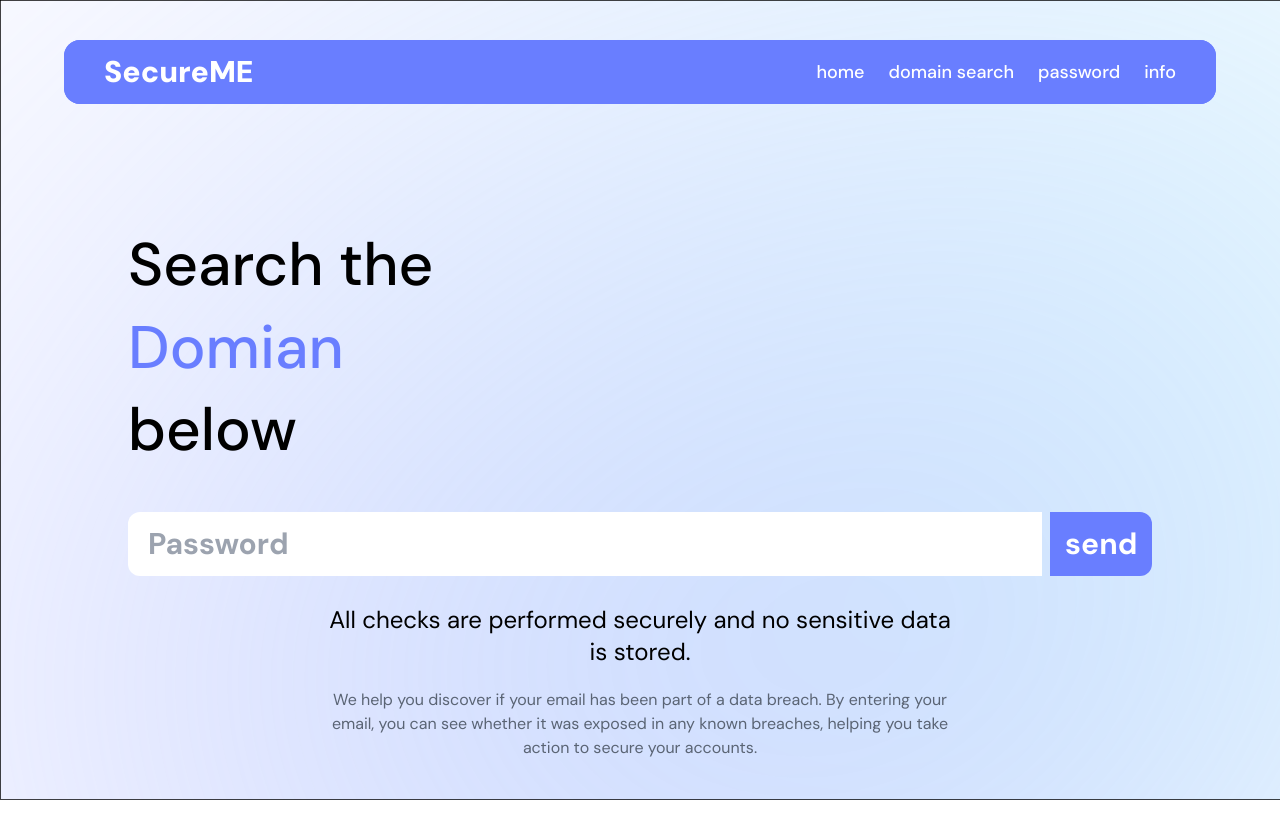
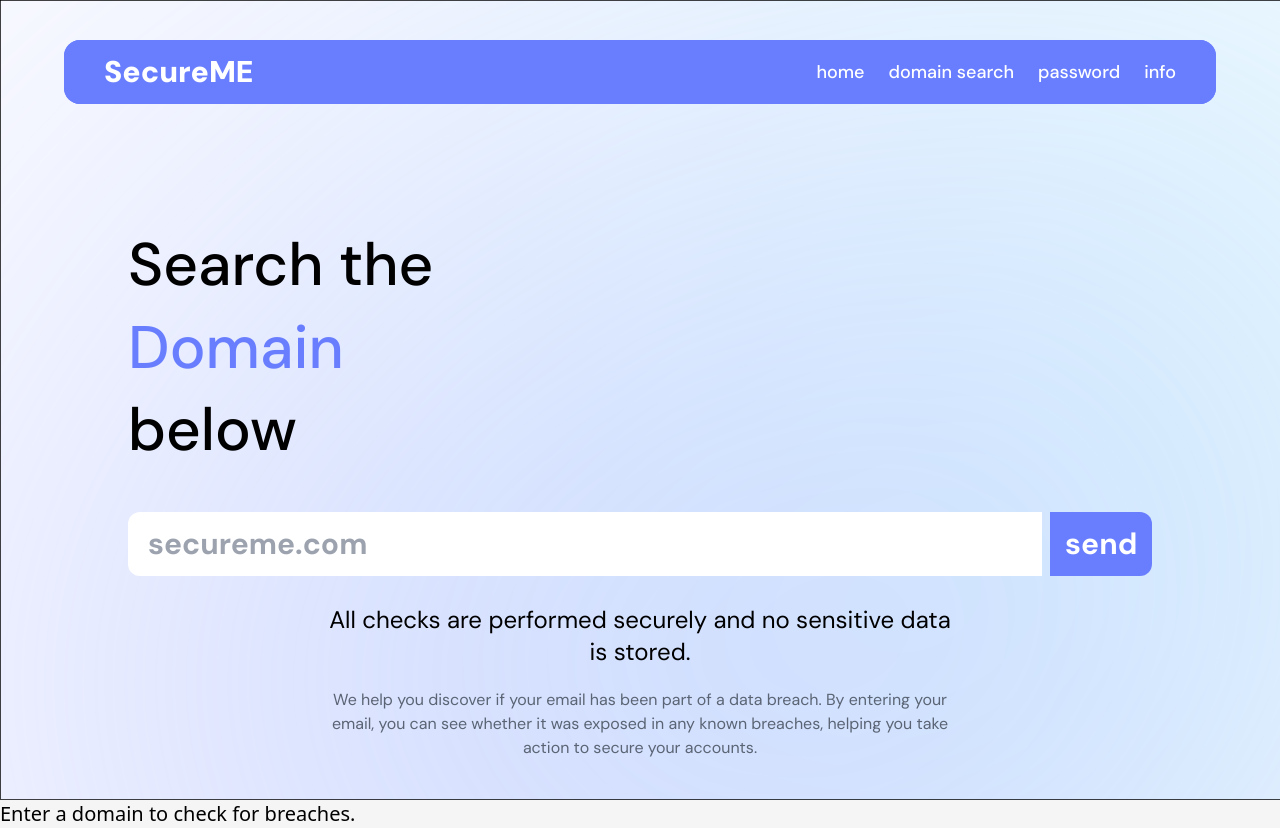
Before and after one commit to R3tr0gh057/Interface-KJC-hackathon, a React (Vite) app: page /domain-search in a window 1280 px wide. Before the commit the page ends 800 px from the top, so only its background shows below. Built offline with nearby package versions, Linux system fonts and the light colour scheme.

Commit message:
Added functionality

```diff
--- a/src/App.jsx
+++ b/src/App.jsx
@@ -3,6 +3,7 @@ import Home from './pages/Home';
 import DomainSearch from './pages/DomainSearch';
 import PasswordSearch from './pages/PasswordSearch';
 import NavBar from './components/NavBar'; // Import NavBar
+import Info from './pages/Info'; // Import NavBar
 
 function App() {
     return (
@@ -12,6 +13,7 @@ function App() {
                 <Route path="/" element={<Home />} />
                 <Route path="/domain-search" element={<DomainSearch />} />
                 <Route path="/password" element={<PasswordSearch />} />
+                <Route path="/info" element={<Info />} />
                 {/* You can add more routes here */}
             </Routes>
         </Router>
--- a/src/components/PwdSearchBar.jsx
+++ /dev/null
@@ -1,15 +0,0 @@
-import {checkPassword} from "../scripts/lib.js"
-
-export default function SearchBar() {
-    const handleSubmit = (event) => {
-        event.preventDefault();
-        console.log(checkPassword(event.target[0].value))
-    }
-
-	return (
-		<form onSubmit={handleSubmit} className="w-full flex gap-2 dm-sans">
-			<input className="w-[90%] h-16 pl-5 rounded-bl-xl rounded-tl-xl text-3xl font-bold border-gray-500" placeholder="Password" id="password" />
-			<button type="submit" className="bg-[#697EFF] w-[10%] text-white rounded-br-xl rounded-tr-xl text-3xl font-bold">send</button>
-		</form>
-	);
-}
--- a/src/components/SearchBar.jsx
+++ b/src/components/SearchBar.jsx
@@ -1,9 +1,8 @@
 
-export default function SearchBar({handleSubmit}) {
-
+export default function SearchBar({handleSubmit, placeholder}) {
 	return (
 		<form onSubmit={handleSubmit} className="w-full flex gap-2 dm-sans">
-			<input className="w-[90%] h-16 pl-5 rounded-bl-xl rounded-tl-xl text-3xl font-bold border-gray-500" placeholder="secureme@gmail.com" type="email" id="email" />
+			<input className="w-[90%] h-16 pl-5 rounded-bl-xl rounded-tl-xl text-3xl font-bold border-gray-500" placeholder={placeholder} type="text" />
 			<button type="submit" className="bg-[#697EFF] w-[10%] text-white rounded-br-xl rounded-tr-xl text-3xl font-bold">send</button>
 		</form>
 	);
--- a/src/pages/DomainSearch.jsx
+++ b/src/pages/DomainSearch.jsx
@@ -1,18 +1,31 @@
 import NavBar from "../components/NavBar";
-import SearchBar from "../components/PwdSearchBar";
+import SearchBar from "../components/SearchBar";
 import bgGradient from "../assets/bg-gradient.svg";
-import { Link } from 'react-router-dom';
+import { Link } from "react-router-dom";
+import { checkDomain } from "../scripts/lib";
+import { useState } from "react";
 
 export default function DomainSearch() {
+	const [domainResult, setDomainResult] = useState(null); // State to store the result
+
+	const handleSubmit = async (event) => {
+		event.preventDefault();
+		const domain = event.target[0].value;
+
+		const result = await checkDomain(domain);
+		console.log(result) // Fetch domain breach result
+		setDomainResult(result); // Set result in state
+	};
+
 	return (
 		<>
 			<NavBar />
 			<div className="w-full h-screen flex flex-col items-start justify-center px-32 relative bg-hero_gradient bg-cover">
 				<h1 className="dm-sans text-6xl font-medium w-2/5 h-fit mb-10 leading-snug">
 					Search the
-					<div className="text-[#697EFF]">Domian</div> below
+					<div className="text-[#697EFF]">Domain</div> below
 				</h1>
-				<SearchBar />
+				<SearchBar handleSubmit={handleSubmit} placeholder={"secureme.com"} />
 				<div className="w-1/2 absolute bottom-10 left-1/2 -translate-x-1/2 flex items-center justify-center flex-col text-center dm-sans">
 					<p className="text-2xl mb-5">All checks are performed securely and no sensitive data is stored.</p>
 					<p className="text-[#5A6474]">
@@ -20,7 +33,23 @@ export default function DomainSearch() {
 					</p>
 				</div>
 			</div>
-            <div className="w-screen h-full bg-[#F5F5F5]"></div>
+			<div className="w-screen h-full bg-[#F5F5F5]">
+				{domainResult ? (
+					Object.keys(domainResult).length > 0 ? (
+						<div>
+							<p className="text-2xl font-bold text-red-500">Domain has been breached!</p>
+							<p className="text-lg">Breaches Count: {domainResult.breach_count || "N/A"}</p>
+							<p className="text-lg">Last Breach: {domainResult.last_breach || "N/A"}</p>
+							{/* Display more details if available */}
+							<p className="text-lg">Additional Info: {domainResult.additional_info || "N/A"}</p>
+						</div>
+					) : (
+						<p className="text-2xl font-bold">No breaches found for this domain.</p>
+					)
+				) : (
+					<p className="text-xl">Enter a domain to check for breaches.</p>
+				)}
+			</div>
 		</>
 	);
 }
--- a/src/pages/Home.jsx
+++ b/src/pages/Home.jsx
@@ -12,7 +12,7 @@ export default function Home() {
 		event.preventDefault();
 
 		const output = await checkEmailDetails(event.target[0].value);
-		setData(output || { breaches: [] }); // Ensure data is not null
+		setData(output || { breaches: [], numberOfBreaches: 0 }); // Ensure data is not null and has default values
 	};
 
 	return (
@@ -23,7 +23,7 @@ export default function Home() {
 					Is your
 					<div className="text-[#697EFF]">Data Security</div> up-to-date ?
 				</h1>
-				<SearchBar handleSubmit={handleSubmit} />
+				<SearchBar handleSubmit={handleSubmit} placeholder={'secureme@gmail.com'} />
 				<div className="w-1/2 absolute bottom-10 left-1/2 -translate-x-1/2 flex items-center justify-center flex-col text-center dm-sans">
 					<p className="text-2xl mb-5">All checks are performed securely and no sensitive data is stored.</p>
 					<p className="text-[#5A6474]">
--- /dev/null
+++ b/src/pages/Info.jsx
@@ -0,0 +1,5 @@
+import info from "../assets/info.png";
+
+export default function Info() {
+    return <img src={info} alt="" />
+}
--- a/src/pages/PasswordSearch.jsx
+++ b/src/pages/PasswordSearch.jsx
@@ -1,9 +1,22 @@
 import NavBar from "../components/NavBar";
-import SearchBar from "../components/PwdSearchBar";
+import SearchBar from "../components/SearchBar";
 import bgGradient from "../assets/bg-gradient.svg";
-import { Link } from 'react-router-dom';
+import { Link } from "react-router-dom";
+import { checkPassword } from "../scripts/lib";
+import { useState } from "react";
+
 
 export default function PasswordSearch() {
+	const [passwordResult, setPasswordResult] = useState(null); // State to store the result
+
+	const handleSubmit = async (event) => {
+		event.preventDefault();
+		const password = event.target[0].value;
+
+		const result = await checkPassword(password); // Fetch password breach result
+		setPasswordResult(result); // Set result in state
+	};
+
 	return (
 		<>
 			<NavBar />
@@ -12,7 +25,7 @@ export default function PasswordSearch() {
 					Check your
 					<div className="text-[#697EFF]">Password</div> here
 				</h1>
-				<SearchBar />
+				<SearchBar handleSubmit={handleSubmit} placeholder={"Password"} />
 				<div className="w-1/2 absolute bottom-10 left-1/2 -translate-x-1/2 flex items-center justify-center flex-col text-center dm-sans">
 					<p className="text-2xl mb-5">All checks are performed securely and no sensitive data is stored.</p>
 					<p className="text-[#5A6474]">
@@ -20,7 +33,25 @@ export default function PasswordSearch() {
 					</p>
 				</div>
 			</div>
-            <div className="w-screen h-full bg-[#F5F5F5]"></div>
+			<div className="w-screen h-full bg-[#F5F5F5]">
+				<div className="w-full h-auto mt-5 p-5 bg-gray-100 rounded-md">
+					{passwordResult ? (
+						typeof passwordResult === "string" ? (
+							<p className="text-2xl font-bold">
+								{passwordResult} {/* Display "Password not breached" or any other status */}
+							</p>
+						) : (
+							<div>
+								<p className="text-2xl font-bold text-red-500">Password has been breached!</p>
+								<p className="text-lg">Occurrences: {passwordResult.SearchPassAnon.count}</p>
+								{/* You can add more details from the `data` if needed */}
+							</div>
+						)
+					) : (
+						<p className="text-xl">Enter a password to check if it's been breached.</p>
+					)}
+				</div>
+			</div>
 		</>
 	);
 }
```
Also changed, not shown: src/assets/info.png (added).
